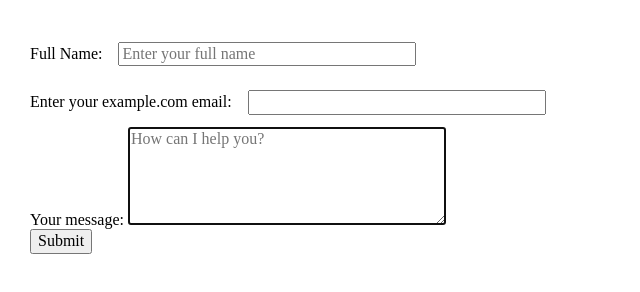
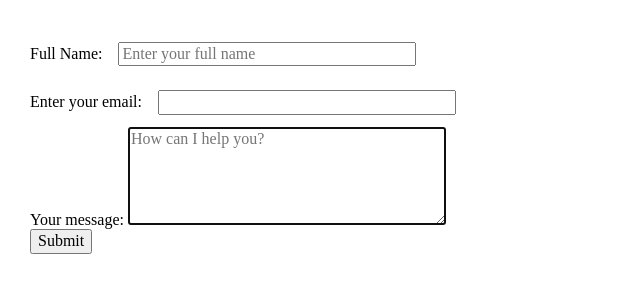
Before and after one commit to McEverhart/HTML-Forms, a plain HTML site: page index.html in a window 1280 px wide. Shown: the whole page, without its empty margins (0-640 px from the left). Drawn offline with nearby package versions, Linux system fonts and the light colour scheme.

Commit message:
Update index.html
update label for email

```diff
--- a/index.html
+++ b/index.html
@@ -26,7 +26,7 @@
             />
           </div>
           <div>
-            <label for="email">Enter your example.com email:</label>
+            <label for="email">Enter your email:</label>
             <input type="email"
             id="email"
             pattern=".+@example\.com"
```
